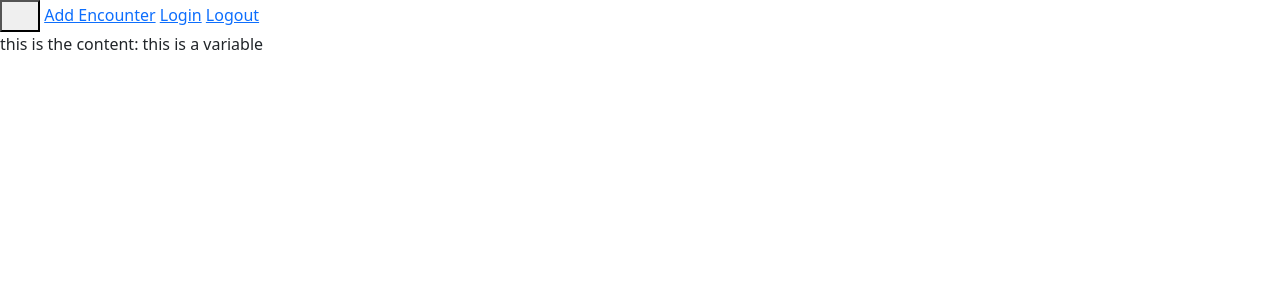
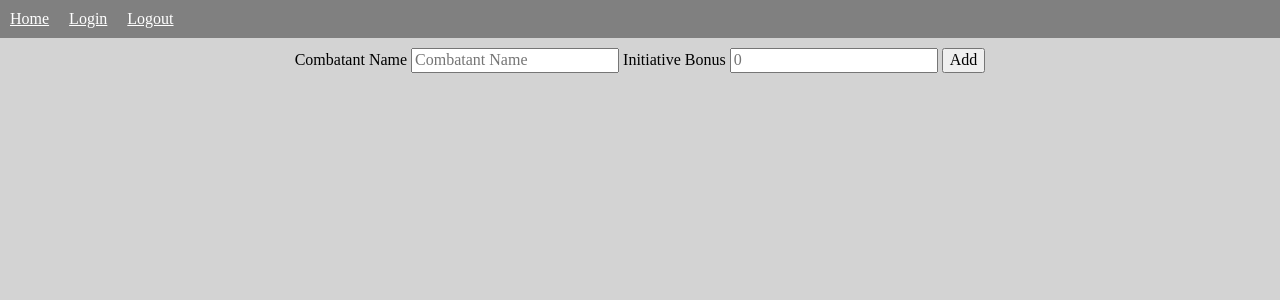
Before and after one commit to thisismax/encounters0.1, a Flask app: page / in a window 1280 px wide. Shown: the top 300 px of the page. Run offline with Flask 2, Linux system fonts and the light colour scheme.

Commit message:
added simple styling, started db schema

```diff
--- /dev/null
+++ b/website/static/styles.css
@@ -0,0 +1,26 @@
+body {
+    background-color: lightgray;
+}
+
+nav {
+    display: flex;
+    background-color: gray;
+    color: white;
+}
+
+.navitem {
+    margin: 10px;
+    color: white;
+}
+
+.message {
+    background-color: black;
+    display: block;
+    color: white;
+}
+
+main {
+    display: flex;
+    justify-content: center;
+    margin: 10px;
+}
--- a/website/templates/base.html
+++ b/website/templates/base.html
@@ -5,12 +5,15 @@
         <meta charset="utf-8" />
         <meta name="viewport" content="width=device-width, initial-scale=1" />
 
-        <!-- bootstrap link -->
+
         <link
-            href="https://cdn.jsdelivr.net/npm/bootstrap@5.2.0/dist/css/bootstrap.min.css"
+            href="../static/normalize.css"
             rel="stylesheet"
-            integrity="sha384-gH2yIJqKdNHPEq0n4Mqa/HGKIhSkIHeL5AyhkYV8i59U5AR6csBvApHHNl/vI1Bx"
-            crossorigin="anonymous"
+        />
+
+        <link
+            href="../static/styles.css"
+            rel="stylesheet"
         />
 
         <title>{% block title %}Home{% endblock %}</title>
@@ -18,15 +21,27 @@
     </head>
     <body>
 
-        <nav id="navbar">
-            <button><span class="navbar-toggler-icon"></span></button>
-            <a href="/addEncounter">Add Encounter</a>
-            <a href="/login">Login</a>
-            <a href="/logout">Logout</a>
+        <nav>
+            <a class="navitem" href="/">Home</a>
+            <a class="navitem" href="/login">Login</a>
+            <a class="navitem" href="/logout">Logout</a>
         </nav>
 
+
+        <!-- flashed message box -->
+        <!-- not sure if this is the best solution for this here -->
+        <label class="message">
+            {% with messages = get_flashed_messages(with_categories=true) %}
+                {% if messages %}
+                    {% for category,message in messages %}
+                        {{ message }}<br>
+                    {% endfor %}
+                {% endif %}
+            {% endwith %}
+        </label>
+
         <main>
-            {% block content %}
+            {% block main %}
             {% endblock %}
         </main>
 
--- a/website/templates/home.html
+++ b/website/templates/home.html
@@ -1,9 +1,26 @@
 {% extends "base.html" %}
 
 {% block title %}
-amazeballs
+Add Encounter
 {% endblock %}
 
-{% block content %}
-this is the content: {{text}}
+{% block main %}
+
+<form method="POST">
+    <label for="combatantName">Combatant Name</label>
+    <input
+        type="text"
+        id="combatantName"
+        name="combatantName"
+        placeholder="Combatant Name"
+    />
+    <label for="initiativeBonus">Initiative Bonus</label>
+    <input
+        type="number"
+        id="initiativeBonus"
+        name="initiativeBonus"
+        placeholder="0"
+    />
+    <button type="add">Add</button>
+</form>
 {% endblock %}
--- a/website/views.py
+++ b/website/views.py
@@ -1,11 +1,15 @@
-from flask import Blueprint, render_template
+from flask import Blueprint, render_template, request, flash
 
 views = Blueprint('views',__name__)
 
-@views.route('/')
+@views.route('/', methods=['GET','POST'])
 def home():
-    return render_template("home.html", text="this is a variable")
+    if request.method =='POST':
+        #data = request.form.to_dict()
+        flash("Sweet!",category="info")
 
-@views.route('/addEncounter')
-def addEncounter():
-    return render_template("addEncounter.html")
+    return render_template("home.html")
+
+#@views.route('/addEncounter')
+#def addEncounter():
+#    return render_template("addEncounter.html")
```
Also changed, not shown: website/__init__.py (+8 -0 lines), website/models.py (+8 -0 lines), website/templates/addEncounter.html (deleted, +0 -9 lines), website/static/normalize.css (added).
